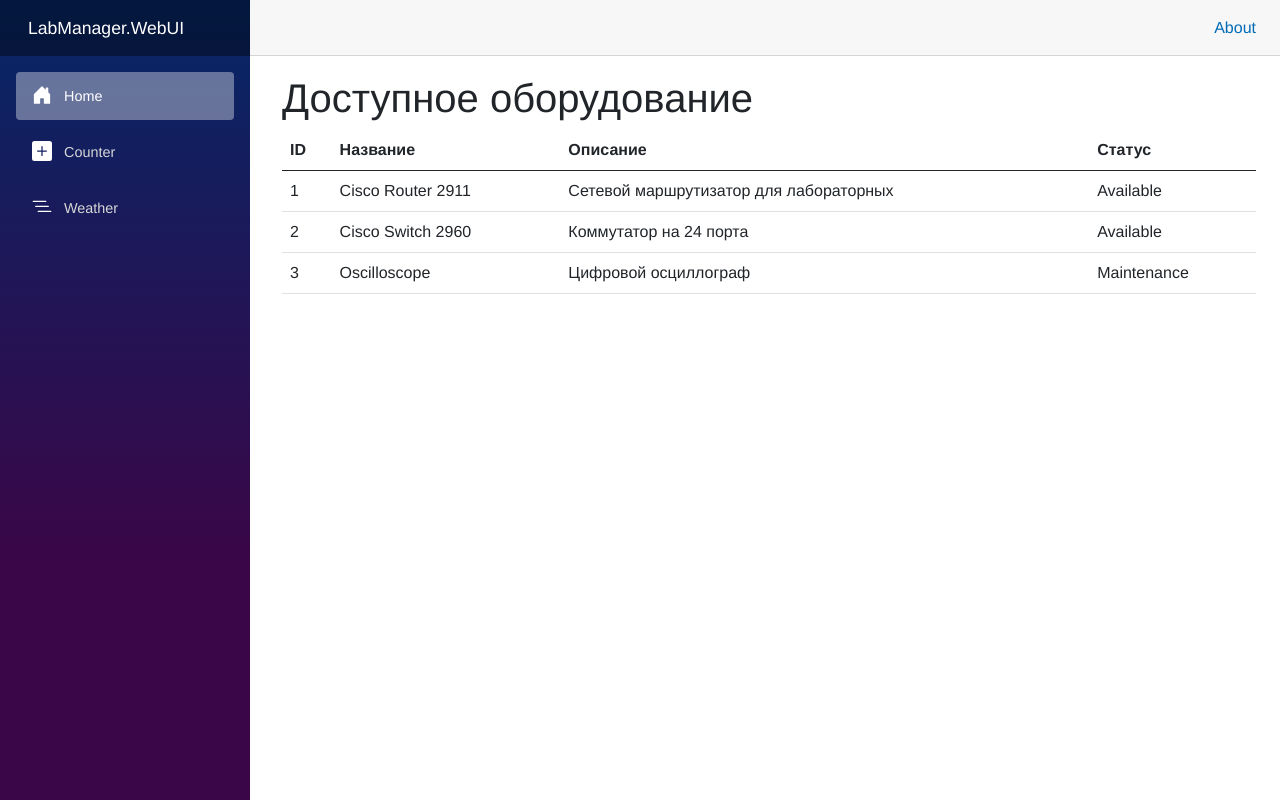
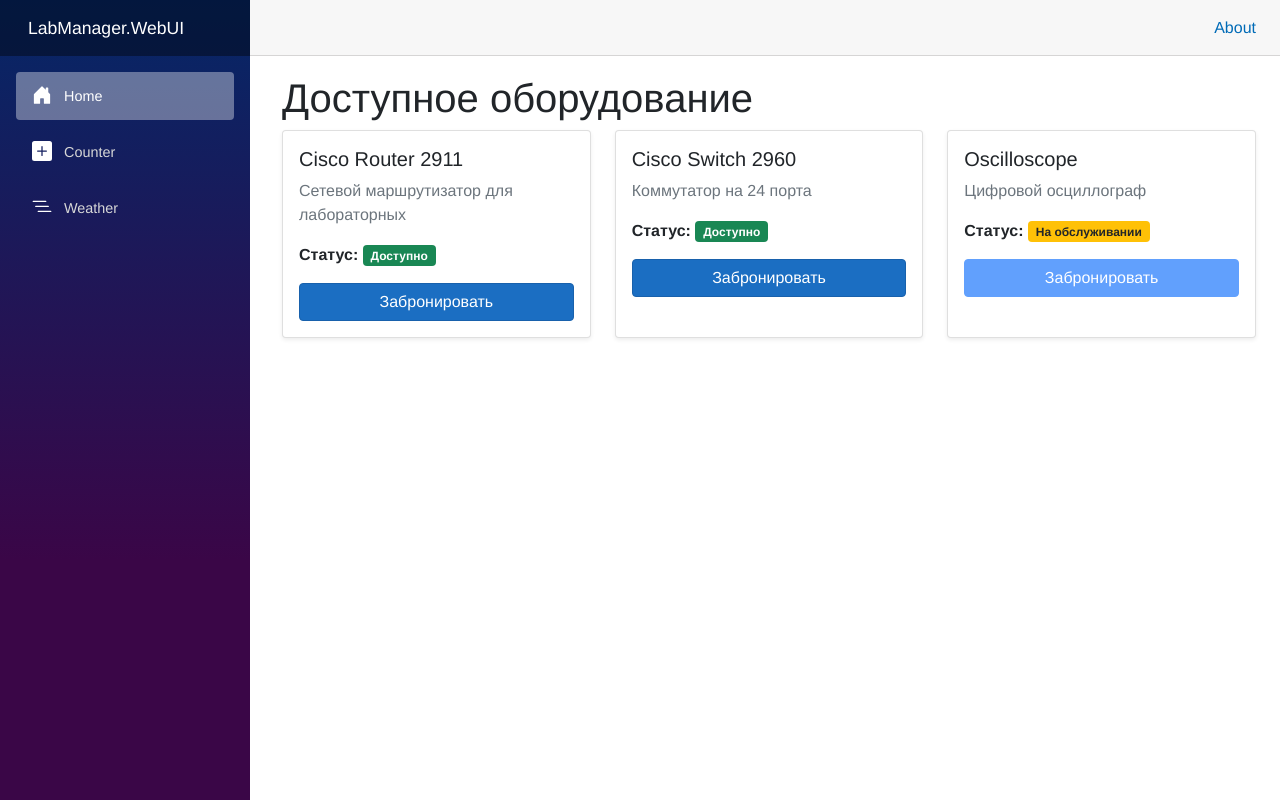
Before and after one commit to Abdullakh670/LabManager, an ASP.NET Core app: page / in a window 1280 px wide. Run offline with ASP.NET Core 8, Linux system fonts and the light colour scheme; data comes from the database, SQL or seed files in the repository; style sheets or scripts are compiled from the project's sources.

Commit message:
Add nice UI

```diff
--- a/src/LabManager.WebUI/Components/Pages/Home.razor
+++ b/src/LabManager.WebUI/Components/Pages/Home.razor
@@ -1,6 +1,7 @@
 @page "/"
 @using LabManager.Infrastructure.Data
 @using LabManager.Domain.Entities
+@inject LabManager.Application.Services.IEquipmentService EquipmentService
 @inject ApplicationDbContext DbContext
 
 <PageTitle>Оборудование</PageTitle>
@@ -11,29 +12,40 @@
 {
     <p><em>Загрузка...</em></p>
 }
+
 else
 {
-    <table class="table">
-        <thead>
-            <tr>
-                <th>ID</th>
-                <th>Название</th>
-                <th>Описание</th>
-                <th>Статус</th>
-            </tr>
-        </thead>
-        <tbody>
-            @foreach (var item in equipments)
-            {
-                <tr>
-                    <td>@item.Id</td>
-                    <td>@item.Name</td>
-                    <td>@item.Description</td>
-                    <td>@item.Status</td>
-                </tr>
-            }
-        </tbody>
-    </table>
+    <div class="row">
+        @foreach (var equipment in equipments)
+        {
+            <div class="col-md-4 mb-4">
+                <div class="card h-100 shadow-sm">
+                    <div class="card-body">
+                        <h5 class="card-title">@equipment.Name</h5>
+                        <p class="card-text text-muted">@equipment.Description</p>
+
+                        <div class="mb-3">
+                            <strong>Статус: </strong>
+                            @if (equipment.Status.ToString() == "Available")
+                            {
+                                <span class="badge bg-success">Доступно</span>
+                            }
+                            else
+                            {
+                                <span class="badge bg-warning text-dark">На обслуживании</span>
+                            }
+                        </div>
+
+                        <!-- Кнопка бронирования -->
+                        <button class="btn btn-primary w-100"
+                                disabled="@(equipment.Status.ToString() != "Available")">
+                            Забронировать
+                        </button>
+                    </div>
+                </div>
+            </div>
+        }
+    </div>
 }
 
 @code {
```
